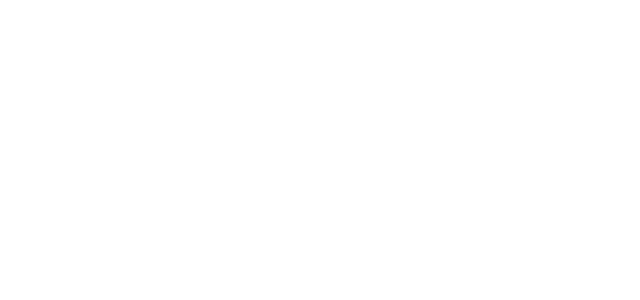
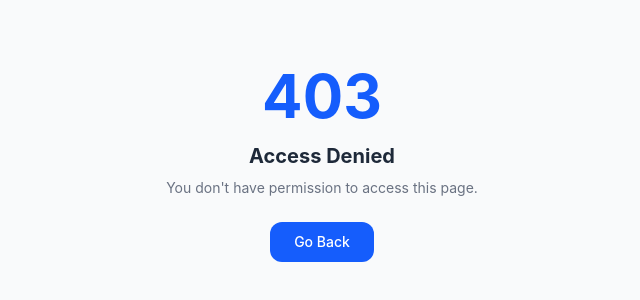
Before and after one commit to SaurabhTomer/InstantFix, a React (Vite) app in the folder client/: page /unauthorized in a window 1280 px wide. Before the commit this address had no page. Shown: the part 236-536 px from the top of the page, without its empty margins (318-958 px from the left). Built offline with nearby package versions, Linux system fonts and the light colour scheme.

Commit message:
feat: add ProtectedRoute component and Unauthorized page for role-based access control

```diff
--- a/client/src/App.jsx
+++ b/client/src/App.jsx
@@ -1,28 +1,48 @@
 import { BrowserRouter, Routes, Route } from 'react-router-dom'
+
+import Home from './pages/Home'
+import Login from './pages/Login'
 import Register from './pages/Register'
-import Login from './pages/Login'
 import ForgotPassword from './pages/ForgotPassword'
-import Home from './pages/Home'
-   import Dashboard from './pages/customer/Dashboard'
-   import Booking from './pages/customer/Booking'
+import Dashboard from './pages/customer/Dashboard'
+import Booking from './pages/customer/Booking'
 import RequestHistory from './pages/customer/RequestHistory'
 import Profile from './pages/customer/Profile'
+import Unauthorized from './pages/Unauthorized'
+import ProtectedRoute from './components/ProtectedRoute'
 
 const App = () => {
   return (
     <BrowserRouter>
       <Routes>
+        {/* Public */}
+        <Route path="/" element={<Home />} />
+        <Route path="/login" element={<Login />} />
         <Route path="/register" element={<Register />} />
-        <Route path="/login" element={<Login />} />
         <Route path="/forgot-password" element={<ForgotPassword />} />
-        <Route path="/electrician/dashboard" element={<div>Electrician Dashboard</div>} />
-        <Route path="/admin/dashboard" element={<div>Admin Dashboard</div>} />
-        <Route path="/pending" element={<div>Account Pending Approval</div>} />
-        <Route path="/" element={<Home />} />
-        <Route path="/customer/profile" element={<Profile />} />
-        <Route path="/customer/requests" element={<RequestHistory />} />
-        <Route path="/customer/dashboard" element={<Dashboard />} />
-        <Route path="/customer/booking" element={<Booking />} />
+        <Route path="/unauthorized" element={<Unauthorized />} />
+
+        {/* Customer */}
+        <Route path="/customer/dashboard" element={
+          <ProtectedRoute allowedRoles={['customer']}>
+            <Dashboard />
+          </ProtectedRoute>
+        } />
+        <Route path="/customer/booking" element={
+          <ProtectedRoute allowedRoles={['customer']}>
+            <Booking />
+          </ProtectedRoute>
+        } />
+        <Route path="/customer/requests" element={
+          <ProtectedRoute allowedRoles={['customer']}>
+            <RequestHistory />
+          </ProtectedRoute>
+        } />
+        <Route path="/customer/profile" element={
+          <ProtectedRoute allowedRoles={['customer']}>
+            <Profile />
+          </ProtectedRoute>
+        } />
       </Routes>
     </BrowserRouter>
   )
--- /dev/null
+++ b/client/src/components/ProtectedRoute.jsx
@@ -0,0 +1,20 @@
+import { useSelector } from 'react-redux'
+import { Navigate } from 'react-router-dom'
+
+const ProtectedRoute = ({ children, allowedRoles }) => {
+  const { user, accessToken } = useSelector((state) => state.auth)
+
+  // logged in nahi hai
+  if (!accessToken) {
+    return <Navigate to="/login" replace />
+  }
+
+  // role check
+  if (allowedRoles && !allowedRoles.includes(user?.role)) {
+    return <Navigate to="/unauthorized" replace />
+  }
+
+  return children
+}
+
+export default ProtectedRoute
--- /dev/null
+++ b/client/src/pages/Unauthorized.jsx
@@ -0,0 +1,25 @@
+import { useNavigate } from 'react-router-dom'
+
+const Unauthorized = () => {
+  const navigate = useNavigate()
+
+  return (
+    <div className="min-h-screen bg-gray-50 flex items-center justify-center px-4">
+      <div className="text-center">
+        <h1 className="text-6xl font-bold text-blue-600 mb-4">403</h1>
+        <h2 className="text-xl font-bold text-gray-800 mb-2">Access Denied</h2>
+        <p className="text-gray-500 text-sm mb-6">
+          You don't have permission to access this page.
+        </p>
+        <button
+          onClick={() => navigate(-1)}
+          className="bg-blue-600 hover:bg-blue-700 text-white px-6 py-2.5 rounded-xl text-sm font-medium transition"
+        >
+          Go Back
+        </button>
+      </div>
+    </div>
+  )
+}
+
+export default Unauthorized
```
